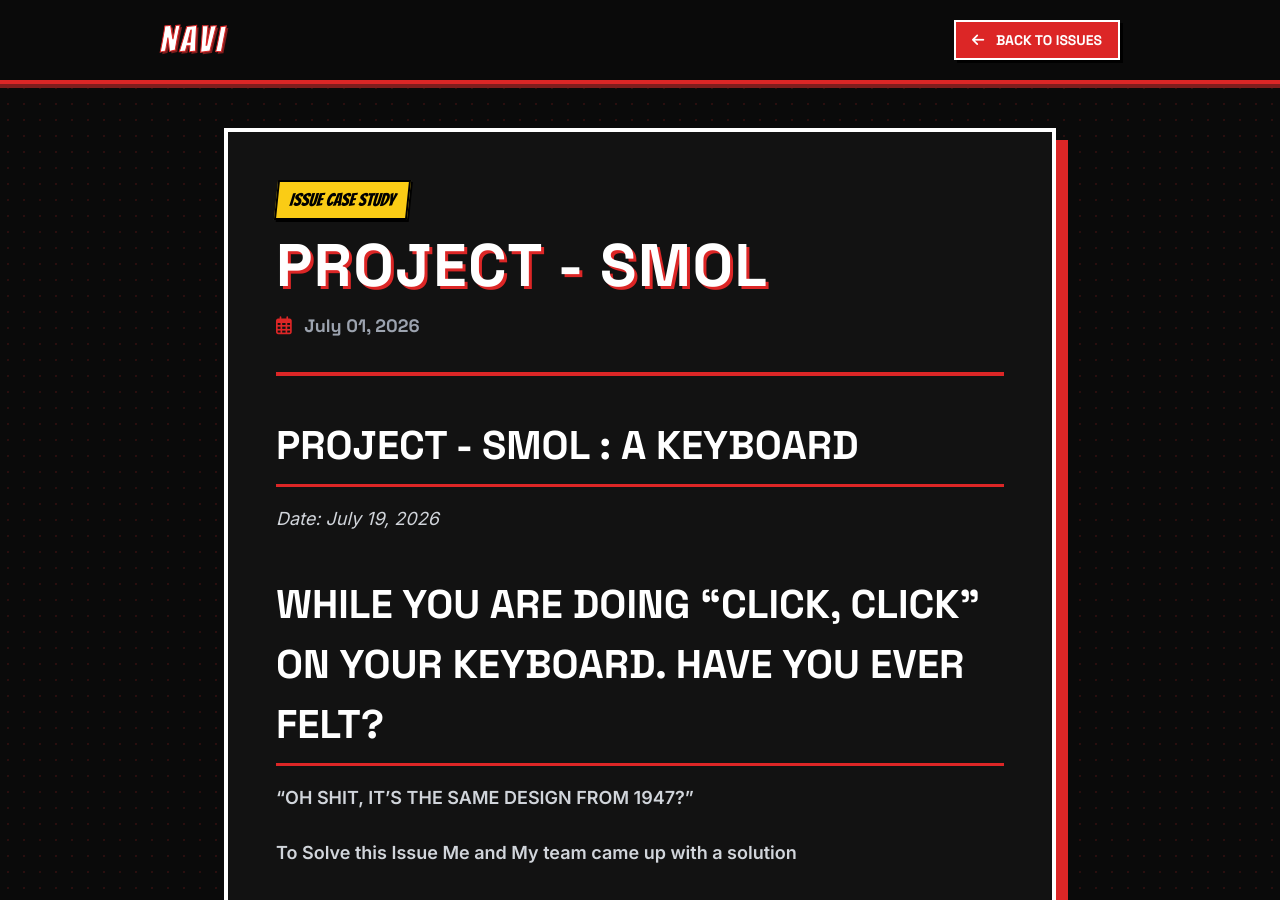
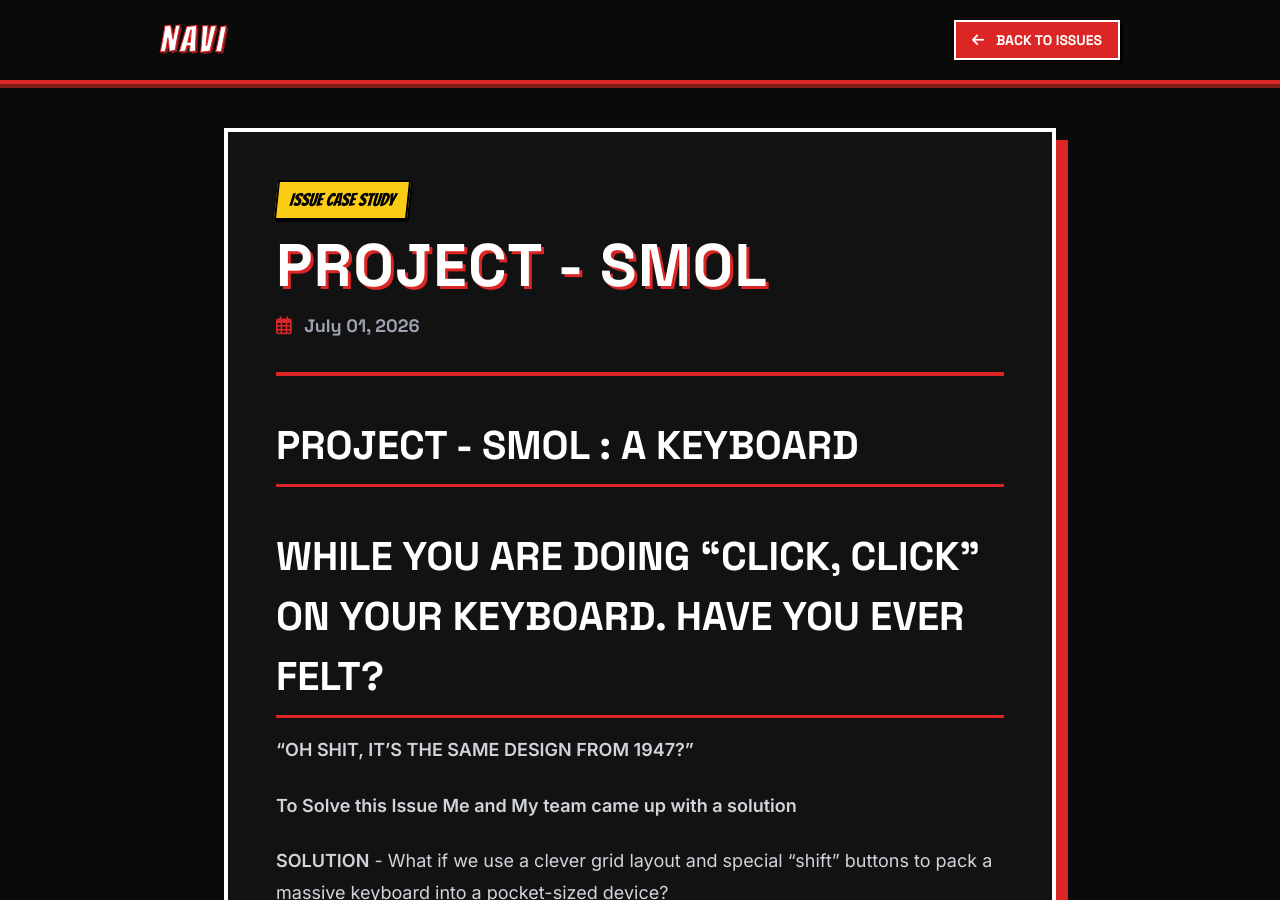
Before and after one commit to Pruthvik27/navi.github.io, a Jekyll site: the page built from _posts/2026-07-01-Project-SMOL.md, in a window 1280 px wide and 900 px high. Built offline with Jekyll 4.4.1, drawn with Linux system fonts in a browser that asks for light colours; nearby versions of some CDN libraries.

Commit message:
Revise Project - SMOL post title and date
Updated the title and removed the date from the Project - SMOL post.

```diff
--- a/_posts/2026-07-01-iot-telemetry-hub.md
+++ b/_posts/2026-07-01-Project-SMOL.md
@@ -4,7 +4,6 @@ title: "Project - SMOL"
 ---
 
 # Project - SMOL : A keyboard
-*Date: July 19, 2026*
 
 # While you are doing "Click, click" on your keyboard. Have you ever felt?
 **"OH SHIT, IT'S THE SAME DESIGN FROM 1947?"**
```
